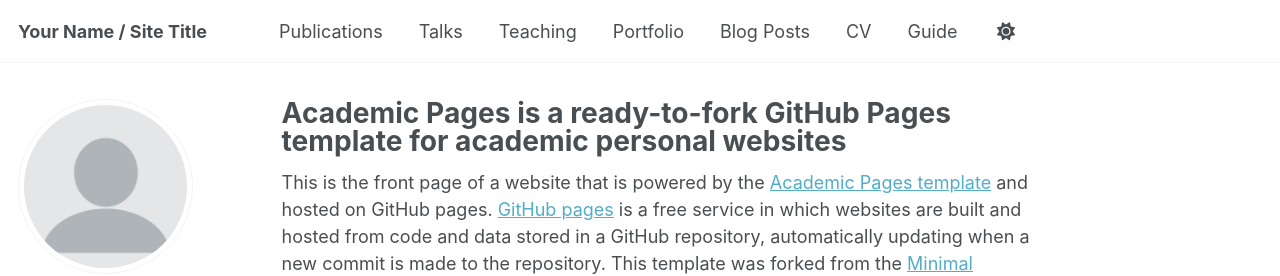
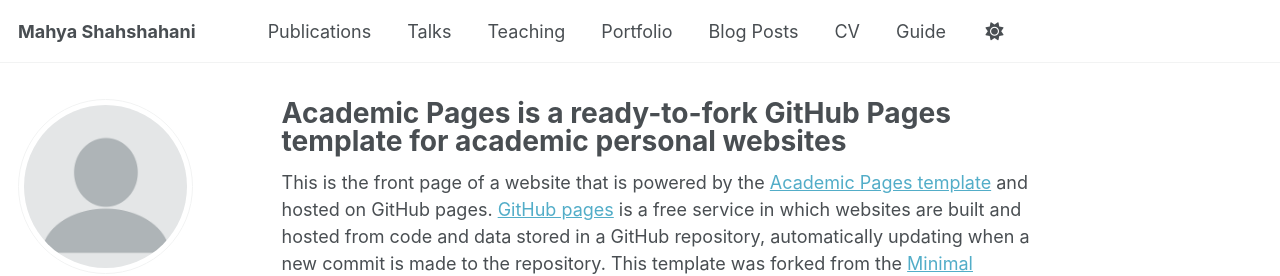
Before and after one commit to mahya-sh/mahya-sh.github.io, a Jekyll site: the page built from _pages/about.md, in a window 1280 px wide. Shown: the top 276 px of the page. Built offline with Jekyll 4.4.1, drawn with Linux system fonts in a browser that asks for light colours; some web fonts are replaced; a script bundle is joined from its source files by our own code; library files that are not in the unit come from our copies.

Commit message:
Update _config.yml

```diff
--- a/_config.yml
+++ b/_config.yml
@@ -9,7 +9,7 @@
 # Basic Site Settings
 locale                   : "en-US"
 site_theme               : "default" # the available themes options are "default", "air", "sunrise", "mint", "dirt" and "contrast"
-title                    : "Your Name / Site Title"
+title                    : "Mahya Shahshahani"
 title_separator          : "-"
 name                     : &name "Your Name"
 description              : &description "Your Name's academic portfolio"   # Update this with a general description of your site, this is the default if not overridden by a page
```
